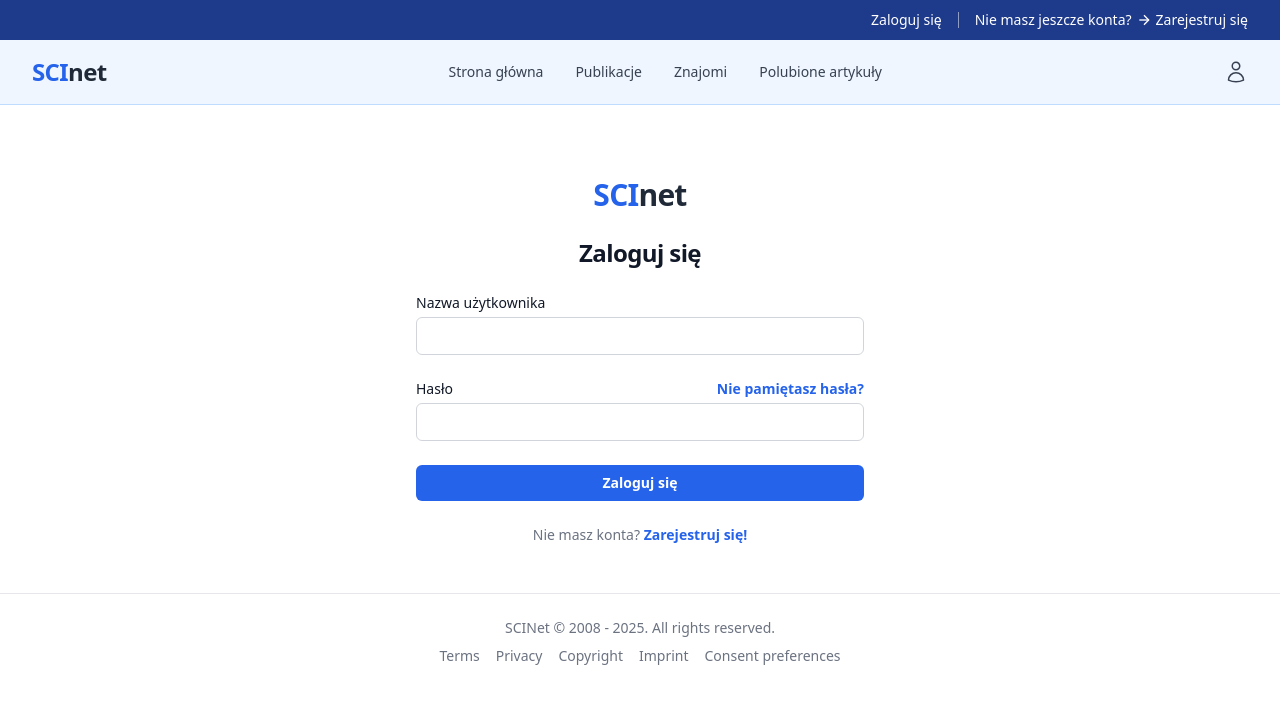
After one commit to FeelGoodEve/merito-2025, a Django app: page /login/ in a window 1280 px wide. The commit adds this page. Shown: the top 704 px of the page. Run offline with Django 5.2, Linux system fonts and the light colour scheme.

Commit message:
Logowanie- dodanie pliku html dodanie widoku logowania dodanie url

```diff
--- a/app_scinet/views/front_pages_view.py
+++ b/app_scinet/views/front_pages_view.py
@@ -1,4 +1,6 @@
-from django.shortcuts import render, get_object_or_404
+from django.contrib import messages
+from django.contrib.auth import authenticate, login
+from django.shortcuts import render, get_object_or_404, redirect
 # from django.contrib.auth.decorators import login_required
 from app_scinet.models import Article
 def index_page(request):
@@ -15,3 +17,22 @@ def article_page(request, article_id):
     context = {'article': article}
 
     return render(request, 'article.html', context)
+
+
+def login_page(request):
+    if request.user.is_authenticated:
+        return redirect("home")
+
+    if request.method == "POST":
+        user = request.POST.get("user")
+        password = request.POST.get("password")
+
+        user = authenticate(request, username=user, password=password)
+
+        if user is not None:
+            login(request, user)
+            return redirect("home")
+        else:
+            messages.error(request, "Nieprawidłowy email lub hasło.")
+
+    return render(request, "login.html")
--- a/project_app/urls.py
+++ b/project_app/urls.py
@@ -1,9 +1,11 @@
 from django.contrib import admin
 from django.urls import path
-from app_scinet.views.front_pages_view import index_page, article_page
+from app_scinet.views.front_pages_view import index_page, article_page, login_page
 
 urlpatterns = [
     path('admin/', admin.site.urls),
     path('', index_page, name='home'),
     path('article/<int:article_id>', article_page, name='article'),
+    path('login/', login_page, name='login'),
+
 ]
--- /dev/null
+++ b/templates/login.html
@@ -0,0 +1,53 @@
+{% extends 'basic_template.html' %}
+{% load static %}
+
+{% block content %}
+<section class="lg:col-span-3 flex justify-center items-start pt-12">
+  <div class="w-full max-w-md space-y-6">
+      <div class="text-center">
+      <span class="text-3xl font-bold tracking-tight text-blue-600">
+        SCI<span class="text-gray-800">net</span>
+      </span>
+    </div>
+      <h2 class="text-center text-2xl font-bold tracking-tight text-gray-900">Zaloguj się</h2>
+
+    {% if messages %}
+      <div class="text-red-600 text-sm text-center">
+        {% for message in messages %}
+          {{ message }}
+        {% endfor %}
+      </div>
+    {% endif %}
+      <form class="space-y-6" method="POST">
+      {% csrf_token %}
+
+      <div>
+        <label for="user" class="block text-sm font-medium text-gray-900">Nazwa użytkownika</label>
+        <input type="text" name="user" id="user" required
+               class="mt-1 w-full rounded-md border border-gray-300 px-3 py-2 text-sm placeholder-gray-400 focus:outline-none focus:ring-2 focus:ring-blue-500">
+      </div>
+
+      <div>
+        <div class="flex justify-between items-center">
+          <label for="password" class="block text-sm font-medium text-gray-900">Hasło</label>
+          <a href="#" class="text-sm font-semibold text-blue-600 hover:text-blue-500">Nie pamiętasz hasła?</a>
+        </div>
+        <input type="password" name="password" id="password" required
+               class="mt-1 w-full rounded-md border border-gray-300 px-3 py-2 text-sm placeholder-gray-400 focus:outline-none focus:ring-2 focus:ring-blue-500">
+      </div>
+
+      <div>
+        <button type="submit"
+                class="w-full bg-blue-600 hover:bg-blue-500 text-white font-semibold rounded-md py-2 px-4 text-sm">
+          Zaloguj się
+        </button>
+      </div>
+    </form>
+
+    <p class="text-center text-sm text-gray-500">
+      Nie masz konta?
+      <a href="#" class="text-blue-600 font-semibold hover:text-blue-500">Zarejestruj się!</a>
+    </p>
+  </div>
+</section>
+{% endblock %}
--- a/templates/nav.html
+++ b/templates/nav.html
@@ -1,8 +1,14 @@
 <div class="bg-blue-900">
   <div class="mx-auto flex h-10 max-w-7xl items-center justify-end px-4 sm:px-6 lg:px-8">
+    {% if user.is_authenticated %}
       <div class="flex items-center space-x-4 text-sm font-medium text-white">
+        <span>Witaj, {{ user.first_name|default:user.username }} ({{ user.email }})</span>
 
-            <a href="#" class="hover:text-gray-100">Zaloguj się</a>
+          <button type="submit" class="hover:text-gray-100">Wyloguj się</button>
+      </div>
+    {% else %}
+      <div class="flex items-center space-x-4 text-sm font-medium text-white">
+        <a href="{% url 'login' %}" class="hover:text-gray-100">Zaloguj się</a>
         <span class="h-4 w-px bg-white/50"></span>
         <a href="#" class="flex items-center space-x-1 hover:text-gray-100">
           <span>Nie masz jeszcze konta?</span>
@@ -13,8 +19,8 @@
           </svg>
           <span>Zarejestruj się</span>
         </a>
-
       </div>
+    {% endif %}
   </div>
 </div>
 <!-- Pasek z nawigacją - główne menu -->
```
Also changed, not shown: static/css/tailwind.css. Lines whose indentation alone changed are shown as unchanged.
